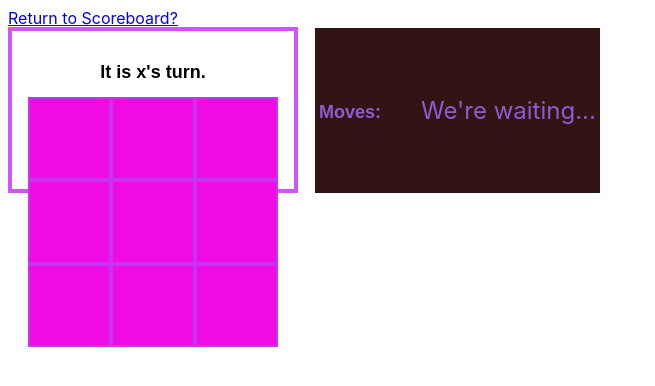
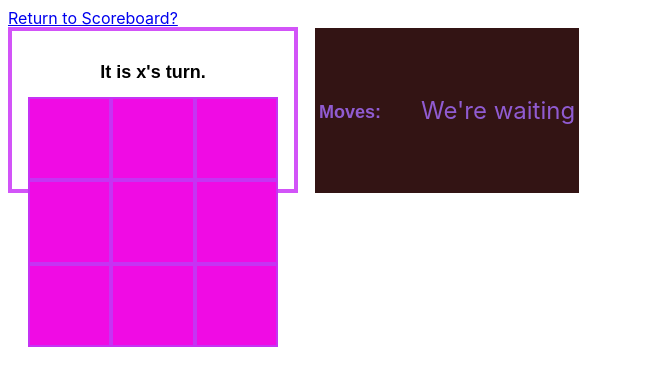
Before and after one commit to HarrisMBrad/ticktacado, a React app: page /board in a window 1280 px wide. Shown: the whole page, without its empty margins (0-655 px from the left). Built offline with nearby package versions, Linux system fonts and the light colour scheme.

Commit message:
made changes in CSS, and edited text for diff

```diff
--- a/src/components/board.jsx
+++ b/src/components/board.jsx
@@ -137,7 +137,7 @@ export class Board extends React.Component {
 
                         {/* List with history of moves */}
                         <ul className="board-historyList">
-                            {this.state.history.length === 0 && <span>We're waiting...</span>}
+                            {this.state.history.length === 0 && <span>We're waiting</span>}
 
                             {this.state.history.length !== 0 && this.state.history.map((move, index) => {
                                 return <li key={index}>Move {index + 1}: <strong>{move}</strong></li>
```
Also changed, not shown: src/stories/button.css (+1 -1 lines).
